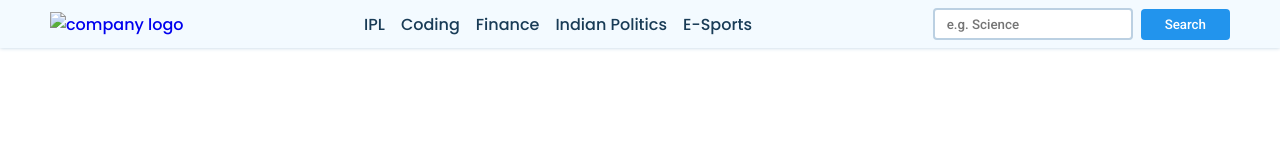
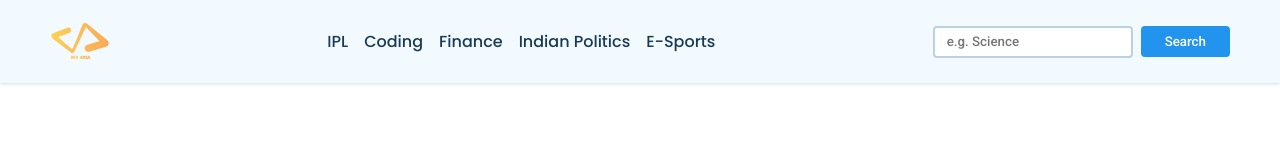
Before and after one commit to Ekanshps/E-News-Website-DevArea, a plain HTML site: page index.html in a window 1280 px wide. Drawn offline with Linux system fonts and the light colour scheme; no server answers.

Commit message:
index.html

```diff
--- a/index.html
+++ b/index.html
@@ -14,7 +14,7 @@
     <meta charset="UTF-8">
     <meta http-equiv="X-UA-Compatible" content="IE=edge">
     <meta name="viewport" content="width=device-width, initial-scale=1.0">
-    <title>News App</title>
+    <title>E-News App - DeavArea</title>
     <link rel="stylesheet" href="style.css">
 </head>
 <body>
@@ -22,7 +22,7 @@
     <nav>
         <div class="main-nav container flex">
             <a href="#" onclick="reload()" class="company-logo">
-                <img src="../assets/logo.png" alt="company logo">
+                <img src="logo.png" alt="company logo">
             </a>
             <div class="nav-links">
                 <ul class="flex">
```
